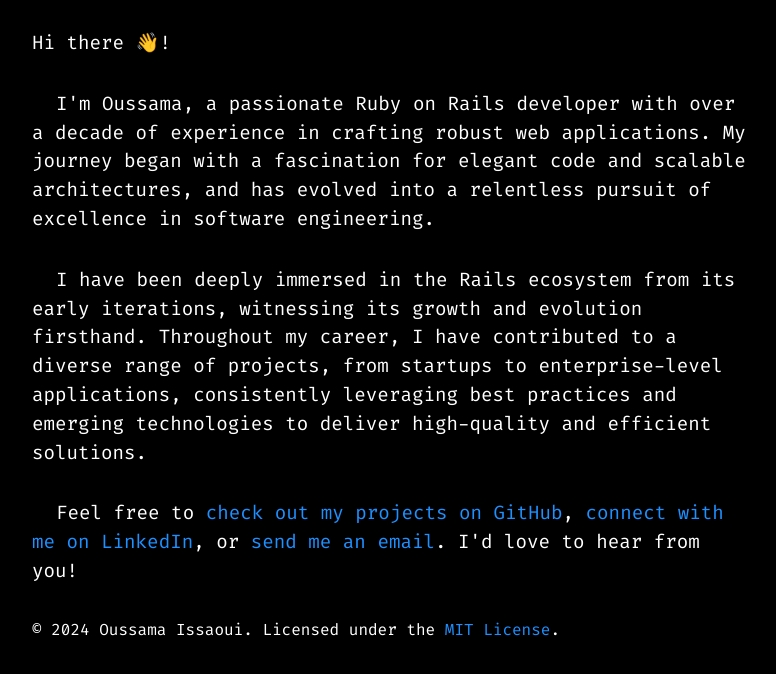
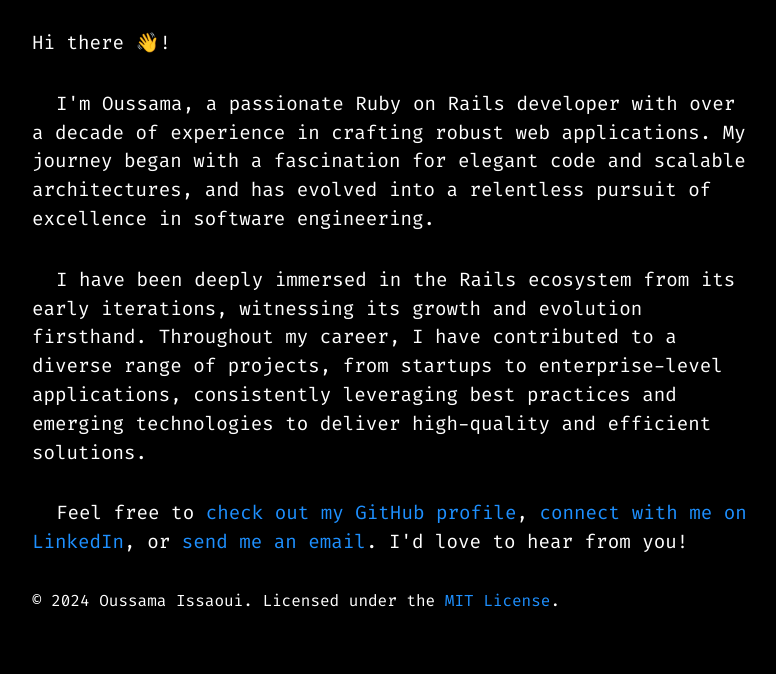
Before and after one commit to thesubr00t/thesubr00t.github.io, a plain HTML site: page index.html in a window 1280 px wide. Shown: the part 122-796 px from the top of the page, without its empty margins (248-1024 px from the left). Drawn offline with Linux system fonts and the light colour scheme.

Commit message:
Add README.md

```diff
--- a/index.html
+++ b/index.html
@@ -98,7 +98,7 @@
       technologies to deliver high-quality and efficient solutions.
     </p>
     <p>
-      Feel free to <a href="https://github.com/thesubr00t" target="_blank">check out my projects on GitHub</a>,
+      Feel free to <a href="https://github.com/thesubr00t" target="_blank">check out my GitHub profile</a>,
       <a href="https://www.linkedin.com/in/oussama-issaoui" target="_blank">connect with me on LinkedIn</a>, or
       <a href="mailto:thesubroot@gmail.com">send me an email</a>. I'd love to hear from you!
     </p>
```
Also changed, not shown: 1 other file.
